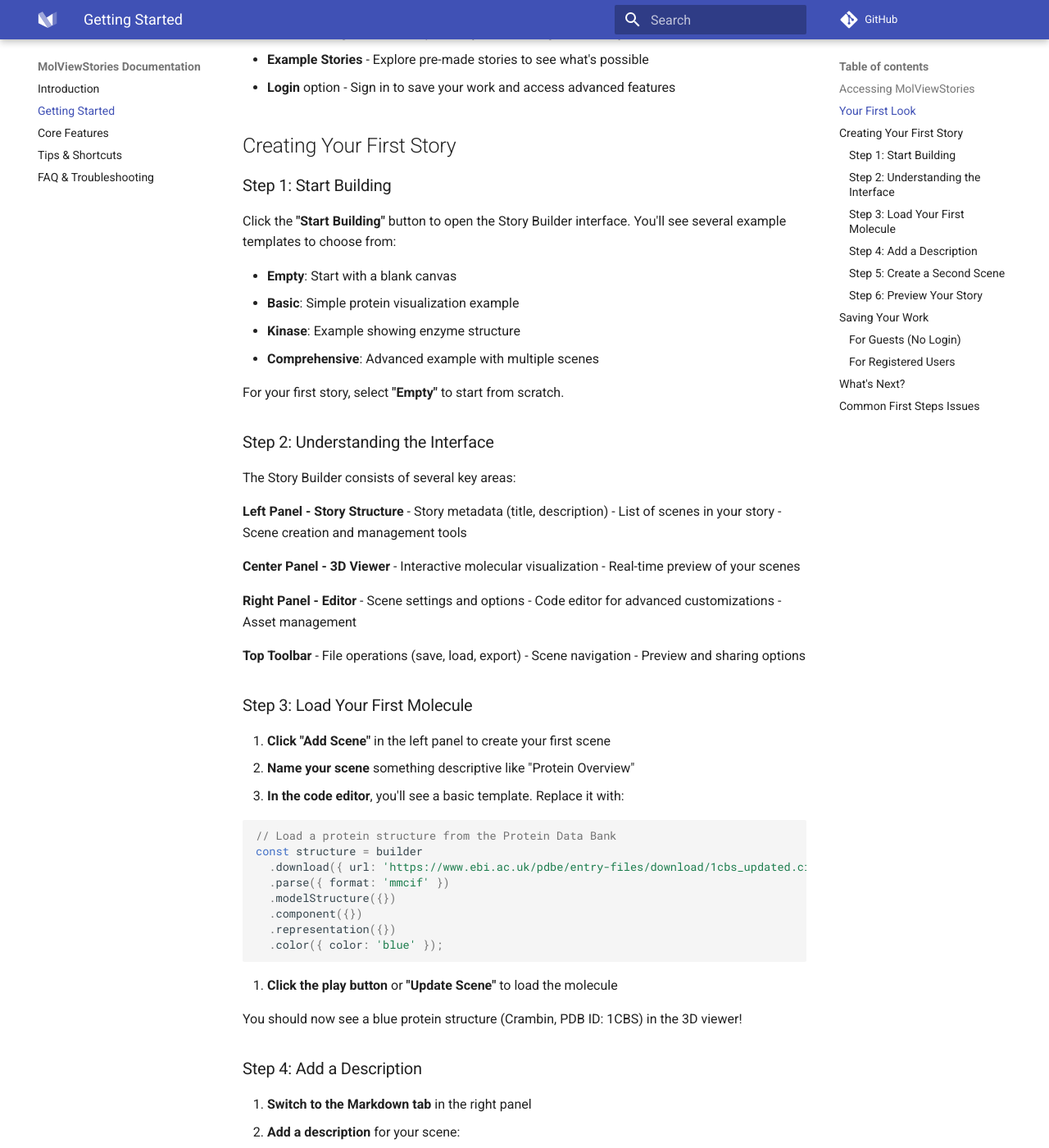
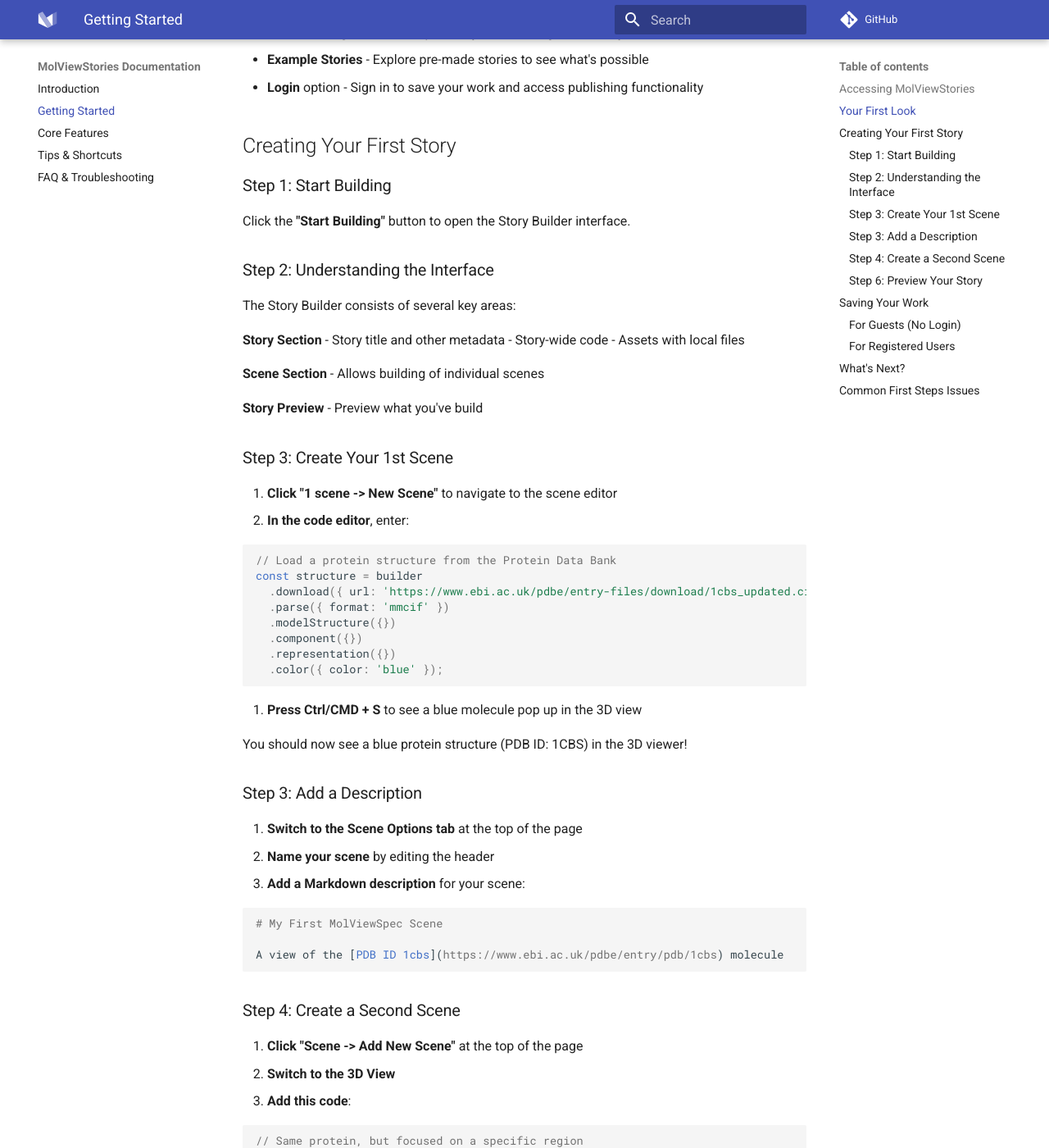
Before and after one commit to molstar/mol-view-stories, an MkDocs documentation site: the page built from docs/docs/getting-started.md, in a window 1280 px wide and 1400 px high, scrolled down 546 px. Shown: the whole window at 82% size. Built offline with MkDocs 1.6.1 and Material for MkDocs 9.7.7, drawn with Linux system fonts in a browser that asks for light colours; comment, search, counter and statistics services are not loaded; some of the changed text lies outside the part shown.

````diff
--- a/docs/docs/getting-started.md
+++ b/docs/docs/getting-started.md
@@ -4,7 +4,7 @@ Welcome to MolViewStories! This guide will help you create your first interactiv
 
 ## Accessing MolViewStories
 
-MolViewStories is a web-based application that runs in your browser. Simply visit: [https://stories.molstar.org](https://stories.molstar.org)
+MolViewStories is a web-based application that runs in your browser. Simply visit: [https://molstar.org/mol-view-stories](https://molstar.org/mol-view-stories)
 
 No downloads or installations required! MolViewStories works on any modern web browser including Chrome, Firefox, Safari, and Edge.
 
@@ -14,49 +14,33 @@ When you open MolViewStories, you'll see the main landing page with:
 
 - **Start Building** button - Jump directly into creating a new story
 - **Example Stories** - Explore pre-made stories to see what's possible
-- **Login** option - Sign in to save your work and access advanced features
+- **Login** option - Sign in to save your work and access publishing functionality
 
 ## Creating Your First Story
 
 ### Step 1: Start Building
 
-Click the **"Start Building"** button to open the Story Builder interface. You'll see several example templates to choose from:
-
-- **Empty**: Start with a blank canvas
-- **Basic**: Simple protein visualization example
-- **Kinase**: Example showing enzyme structure
-- **Comprehensive**: Advanced example with multiple scenes
-
-For your first story, select **"Empty"** to start from scratch.
+Click the **"Start Building"** button to open the Story Builder interface.
 
 ### Step 2: Understanding the Interface
 
 The Story Builder consists of several key areas:
 
-**Left Panel - Story Structure**
-- Story metadata (title, description)
-- List of scenes in your story
-- Scene creation and management tools
+**Story Section**
+- Story title and other metadata
+- Story-wide code
+- Assets with local files
 
-**Center Panel - 3D Viewer**
-- Interactive molecular visualization
-- Real-time preview of your scenes
+**Scene Section**
+- Allows building of individual scenes
 
-**Right Panel - Editor**
-- Scene settings and options
-- Code editor for advanced customizations
-- Asset management
+**Story Preview**
+- Preview what you've build
 
-**Top Toolbar**
-- File operations (save, load, export)
-- Scene navigation
-- Preview and sharing options
+### Step 3: Create Your 1st Scene
 
-### Step 3: Load Your First Molecule
-
-1. **Click "Add Scene"** in the left panel to create your first scene
-2. **Name your scene** something descriptive like "Protein Overview"
-3. **In the code editor**, you'll see a basic template. Replace it with:
+1. **Click "1 scene -> New Scene"** to navigate to the scene editor
+2. **In the code editor**, enter:
 
 ```javascript
 // Load a protein structure from the Protein Data Bank
@@ -69,29 +53,26 @@ const structure = builder
   .color({ color: 'blue' });
 ```
 
-4. **Click the play button** or **"Update Scene"** to load the molecule
+3. **Press Ctrl/CMD + S** to see a blue molecule pop up in the 3D view
 
-You should now see a blue protein structure (Crambin, PDB ID: 1CBS) in the 3D viewer!
+You should now see a blue protein structure (PDB ID: 1CBS) in the 3D viewer!
 
-### Step 4: Add a Description
+### Step 3: Add a Description
 
-1. **Switch to the Markdown tab** in the right panel
-2. **Add a description** for your scene:
+1. **Switch to the Scene Options tab** at the top of the page
+2. **Name your scene** by editing the header
+2. **Add a Markdown description** for your scene:
 
 ```markdown
-# My First Protein
+# My First MolViewSpec Scene
 
-This is **Crambin**, a small protein often used for testing crystallographic methods.
-
-- Contains 46 amino acids
-- First solved in 1981
-- Shows typical protein secondary structure
+A view of the [PDB ID 1cbs](https://www.ebi.ac.uk/pdbe/entry/pdb/1cbs) molecule
 ```
 
-### Step 5: Create a Second Scene
+### Step 4: Create a Second Scene
 
-1. **Click "Add Scene"** again
-2. **Name it** "Active Site Detail"
+1. **Click "Scene -> Add New Scene"** at the top of the page
+2. **Switch to the 3D View**
 3. **Add this code**:
 
 ```javascript
@@ -106,15 +87,17 @@ structure.component({})
   .representation({})
   .color({ color: 'lightgray' });
 
-// Highlight a specific residue in red
-structure.component({ selector: { label_seq_id: 25 } })
+// Add a ligand
+structure.component({ selector: 'ligand' })
   .representation({ type: 'ball_and_stick' })
   .color({ color: 'red' })
-  .label({ text: 'Residue 25' })
-  .focus({});
 ```
 
-4. **Add a description** explaining what's highlighted
+4. **Position the camera** by interacting with the 3D to make ligand visible in a way you want
+
+5. **Save the camera position** by clicking on "Camera -> Save Position" in top left
+
+6. **Add a description** explaining what's highlighted similar to the previous step
 
 ### Step 6: Preview Your Story
 
@@ -125,18 +108,22 @@ structure.component({ selector: { label_seq_id: 25 } })
 ## Saving Your Work
 
 ### For Guests (No Login)
-- Use **"Export"** > **"Download Session"** to save a file to your computer
-- Later, use **"Import Session"** to load it back
+- Use **"Story"** > **"Download Session"** to save a file to your computer in the top right part of the page
+  - Later, use **"Import Session"** to load it back
+- Use **"Export MolViewSpec State"** to get a file openable in the Mol* Viewer
+- Use **"Export HTML"** to create a standalone HTML file openable in any web browser. You can host this file yourself.
 
 ### For Registered Users
-1. **Click "Login"** and sign in with your institutional credentials
-2. **Click "Save"** to store your story in the cloud
-3. **Access your stories** anytime from "My Stories"
+1. **Click "Login"** and sign in with your (institutional) credentials
+2. **Click "Save Session"** to store your story in the cloud
+  - **Access your stories** anytime from "My Stories"
+3. **Click "Publish"** to make your story available online for anyone to see
 
 ## What's Next?
 
 Congratulations! You've created your first molecular story. Here's what to explore next:
 
+- **[MolViewSpec](https://molstar.org)** - Visit MolViewSpec to learn more about the underlying technology that powers MolViewStories
 - **[Core Features](core-features.md)** - Learn about advanced visualization options
 - **[Tips & Shortcuts](tips-shortcuts.md)** - Discover efficient workflows
 - **Example Stories** - Study the pre-made examples for inspiration
@@ -144,17 +131,16 @@ Congratulations! You've created your first molecular story. Here's what to explo
 ## Common First Steps Issues
 
 **Molecule doesn't load?**
-- Check that the PDB ID exists (try searching on [rcsb.org](https://www.rcsb.org))
+- Check that the PDB ID exists (try searching on [rcsb.org](https://www.rcsb.org) or [pdbe.org](https://pdbe.org))
 - Ensure your internet connection is stable
 - Try a different example PDB ID like "1tqn" or "4hhb"
 
 **Code editor seems intimidating?**
-- Start with the visual tools and example templates
 - Copy and modify existing examples rather than writing from scratch
-- The code editor provides auto-completion to help you
+- The code editor provides auto-completion to help you (Press "Ctrl+Space" to bring it up at any time)
 
 **3D viewer is blank?**
-- Make sure you clicked "Update Scene" after entering code
+- Make sure you saved the scene after entering code
 - Check the browser console for error messages (F12 key)
 - Try refreshing the page and starting over
 
````
Also changed, not shown: docs/docs/core-features.md (+9 -7 lines), docs/docs/faq-troubleshooting.md (+13 -17 lines), docs/docs/index.md (+7 -10 lines), docs/docs/tips-shortcuts.md (+7 -10 lines), src/components/story-builder/SceneEditor.tsx (+13 -2 lines), src/components/story-builder/editors/SceneCodeEditor.tsx (+12 -2 lines), 4 other files.
